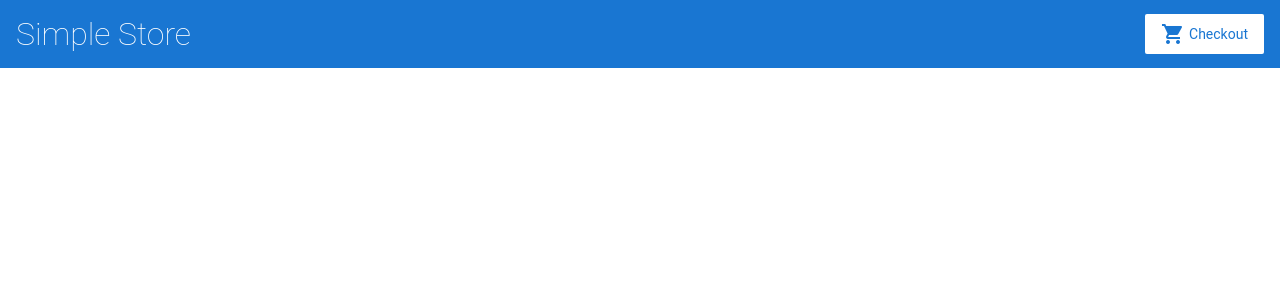
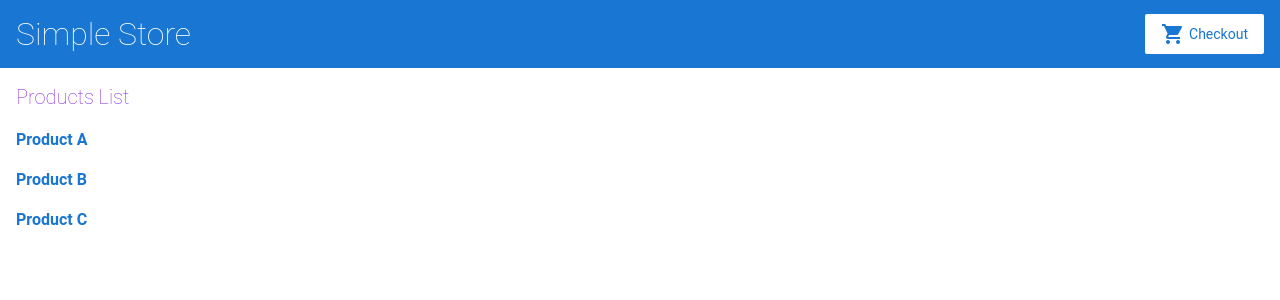
Before and after one commit to vishipayyallore/learning_angular_in_2021, an Angular app in the folder first-store/: page /home in a window 1280 px wide. Before the commit this address led to /. Shown: the top 300 px of the page. Built offline with nearby package versions, Linux system fonts and the light colour scheme.

Commit message:
Adding Products List

```diff
--- a/first-store/src/app/app-routing.module.ts
+++ b/first-store/src/app/app-routing.module.ts
@@ -1,8 +1,11 @@
 import { NgModule } from '@angular/core';
 import { Routes, RouterModule } from '@angular/router';
+import { ProductsListComponent } from './products-list/products-list.component';
 
-
-const routes: Routes = [];
+const routes: Routes = [
+  { path: '', redirectTo: 'home', pathMatch: 'full' },
+  { path: 'home', component: ProductsListComponent }
+];
 
 @NgModule({
   imports: [RouterModule.forRoot(routes)],
--- a/first-store/src/app/app.module.ts
+++ b/first-store/src/app/app.module.ts
@@ -4,11 +4,13 @@
 import { AppRoutingModule } from './app-routing.module';
 import { AppComponent } from './app.component';
 import { TopBandComponent } from './top-band/top-band.component';
+import { ProductsListComponent } from './products-list/products-list.component';
 
 @NgModule({
   declarations: [
     AppComponent,
-    TopBandComponent
+    TopBandComponent,
+    ProductsListComponent
   ],
   imports: [
     BrowserModule,
--- /dev/null
+++ b/first-store/src/app/products-list/products-list.component.css
@@ -0,0 +1,7 @@
+h2 {
+    color: blueviolet;
+}
+
+h4 {
+    color: cornflowerblue;
+}
--- /dev/null
+++ b/first-store/src/app/products-list/products-list.component.html
@@ -0,0 +1,7 @@
+<h2>Products List</h2>
+
+<div *ngFor="let product of products">
+    <h4>
+        <a [title]="product.name + ' details'">{{product.name}}</a>
+    </h4>
+</div>
--- /dev/null
+++ b/first-store/src/app/products-list/products-list.component.ts
@@ -0,0 +1,17 @@
+import { Component, OnInit } from '@angular/core';
+import { productslist } from './productslist';
+
+@Component({
+  selector: 'app-products-list',
+  templateUrl: './products-list.component.html',
+  styleUrls: ['./products-list.component.css']
+})
+export class ProductsListComponent implements OnInit {
+  products = productslist;
+
+  constructor() { }
+
+  ngOnInit() {
+  }
+
+}
--- /dev/null
+++ b/first-store/src/app/products-list/productslist.ts
@@ -0,0 +1,17 @@
+export const productslist = [
+    {
+        name: 'Product A',
+        price: 123,
+        description: 'Product A Description'
+    },
+    {
+        name: 'Product B',
+        price: 456,
+        description: 'Product B Description'
+    },
+    {
+        name: 'Product C',
+        price: 789,
+        description: 'Product C Description'
+    }
+];
```
Also changed, not shown: 2 other files (tests, documents, lock files or other folders).
